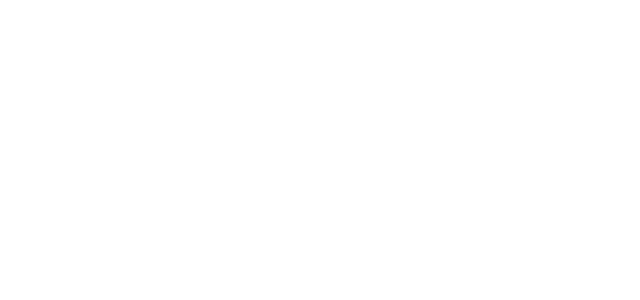
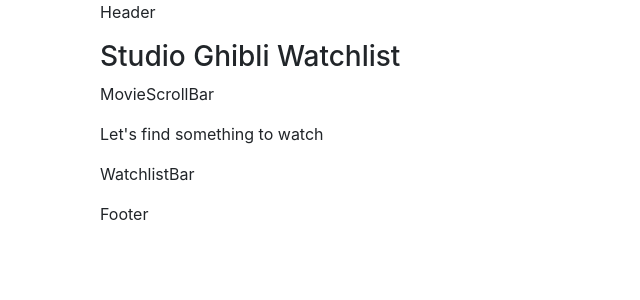
Before and after one commit to ColbPeyton/ghibli_watchlist, a React (Create React App) app: page / in a window 1280 px wide. Shown: the top 300 px of the page, without its empty margins (0-640 px from the left). Built offline with nearby package versions, Linux system fonts and the light colour scheme.

Commit message:
Initial setup react router, working on layout and adding react context

```diff
--- a/src/App.js
+++ b/src/App.js
@@ -1,9 +1,36 @@
 import './styles/App.scss';
+
+import {
+  BrowserRouter as Router,
+  Switch,
+  Route,
+  Link
+} from 'react-router-dom';
+
+// Pages
+import Home from './pages/Home';
+import Catalog from './pages/Catalog';
+import MovieDetails from './pages/MovieDetails';
+import PersonalWatchlist from './pages/PersonalWatchlist';
 
 function App() {
   return (
-    <div className="App">
-    </div>
+    <Router>
+        <Switch>
+        <Route path='/catalog'>
+          <Catalog />
+        </Route>
+        <Route path='/watchlist'>
+          <PersonalWatchlist />
+        </Route>
+        <Route path='/details'>
+          <MovieDetails />
+        </Route>
+        <Route exact path='/'>
+          <Home />
+        </Route>
+      </Switch>
+    </Router>
   );
 }
 
--- a/src/components/Footer.js
+++ b/src/components/Footer.js
@@ -0,0 +1,9 @@
+import React from 'react';
+
+function Footer(props){
+    return(
+        <p>Footer</p>
+    )
+}
+
+export default Footer;
--- a/src/components/Header.js
+++ b/src/components/Header.js
@@ -0,0 +1,9 @@
+import React from 'react';
+
+function Header(props){
+    return(
+        <p>Header</p>
+    )
+}
+
+export default Header;
--- a/src/components/MovieScrollBar.js
+++ b/src/components/MovieScrollBar.js
@@ -0,0 +1,9 @@
+import React from 'react';
+
+function MovieScrollBar(props){
+    return(
+        <p>MovieScrollBar</p>
+    )
+}
+
+export default MovieScrollBar;
--- a/src/components/WatchlistBar.js
+++ b/src/components/WatchlistBar.js
@@ -0,0 +1,9 @@
+import React from 'react';
+
+function WatchlistBar(props){
+    return(
+        <p>WatchlistBar</p>
+    )
+}
+
+export default WatchlistBar;
--- a/src/pages/Catalog.js
+++ b/src/pages/Catalog.js
@@ -0,0 +1,9 @@
+import React from 'react';
+
+function Catalog(props){
+    return(
+        <p>catalog</p>
+    )
+}
+
+export default Catalog;
--- a/src/pages/Home.js
+++ b/src/pages/Home.js
@@ -0,0 +1,28 @@
+import React from 'react';
+import Header from '../components/Header';
+import Footer from '../components/Footer';
+import MovieScrollBar from '../components/MovieScrollBar';
+import WatchlistBar from '../components/WatchlistBar';
+import { Container, Row } from 'react-bootstrap';
+
+function Home(props){
+    return(
+        <Container className='home'>
+            <Container fluid className='container-header'>
+                <Header />
+            </Container>
+            <Container fluid='md' className='container-body'>
+                <h3>Studio Ghibli Watchlist</h3>
+                <MovieScrollBar />
+                <p>Let's find something to watch</p>
+                <WatchlistBar />
+            </Container>
+            <Container fluid className='container-footer'>
+                <Footer />
+            </Container>
+        </Container>
+
+    )
+}
+
+export default Home;
--- a/src/pages/MovieDetails.js
+++ b/src/pages/MovieDetails.js
@@ -0,0 +1,10 @@
+import React from 'react';
+
+function MovieDetails(props){
+    return(
+        <p>MovieDetails</p>
+
+    )
+}
+
+export default MovieDetails;
--- a/src/pages/PersonalWatchlist.js
+++ b/src/pages/PersonalWatchlist.js
@@ -0,0 +1,10 @@
+import React from 'react';
+
+function PersonalWatchlist(props){
+    return(
+        <p>PersonalWatchlist</p>
+
+    )
+}
+
+export default PersonalWatchlist;
--- a/src/styles/App.scss
+++ b/src/styles/App.scss
@@ -1,3 +1,6 @@
+@import "~bootstrap/scss/bootstrap";
+
+
 .App {
   text-align: center;
 }
```
